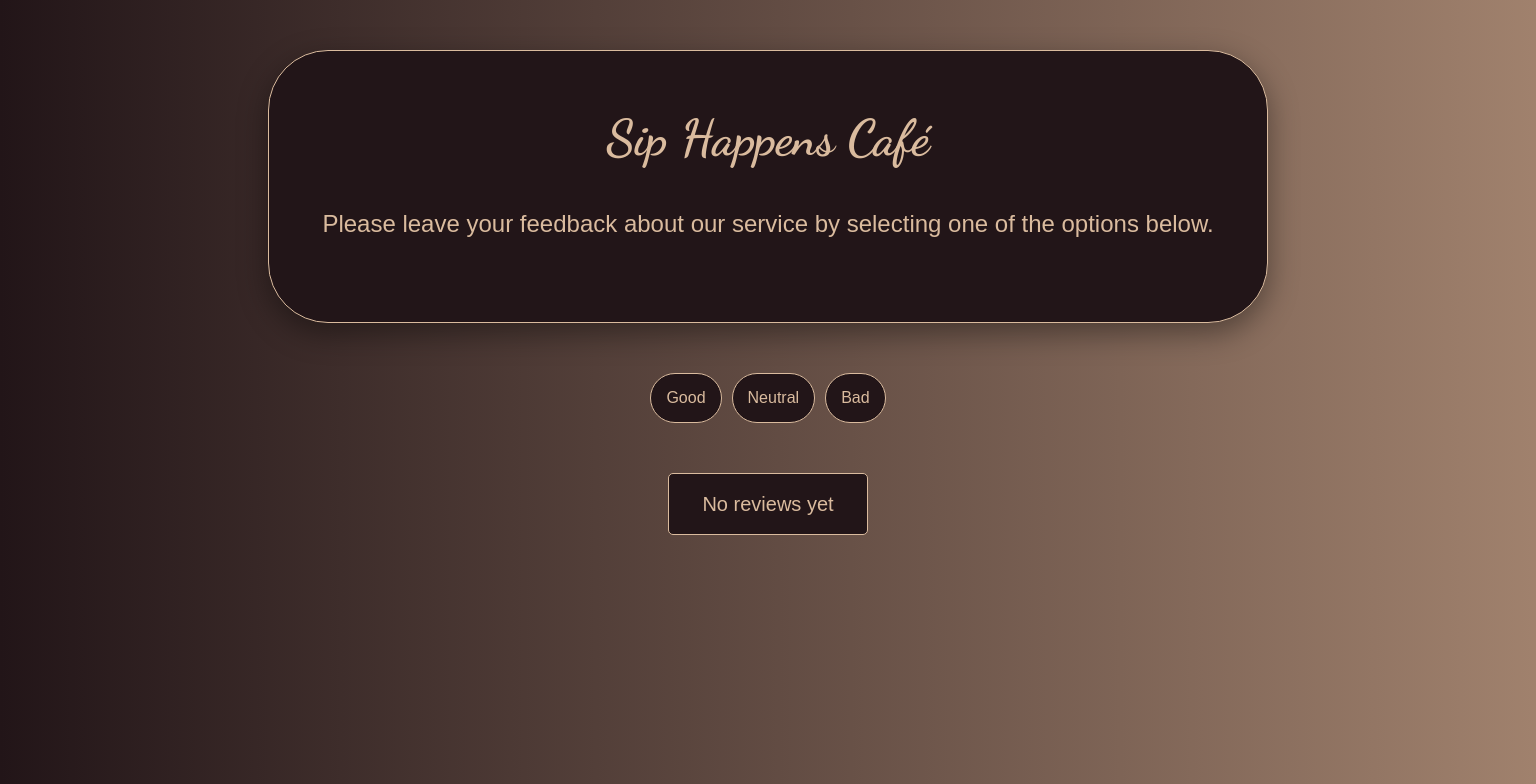
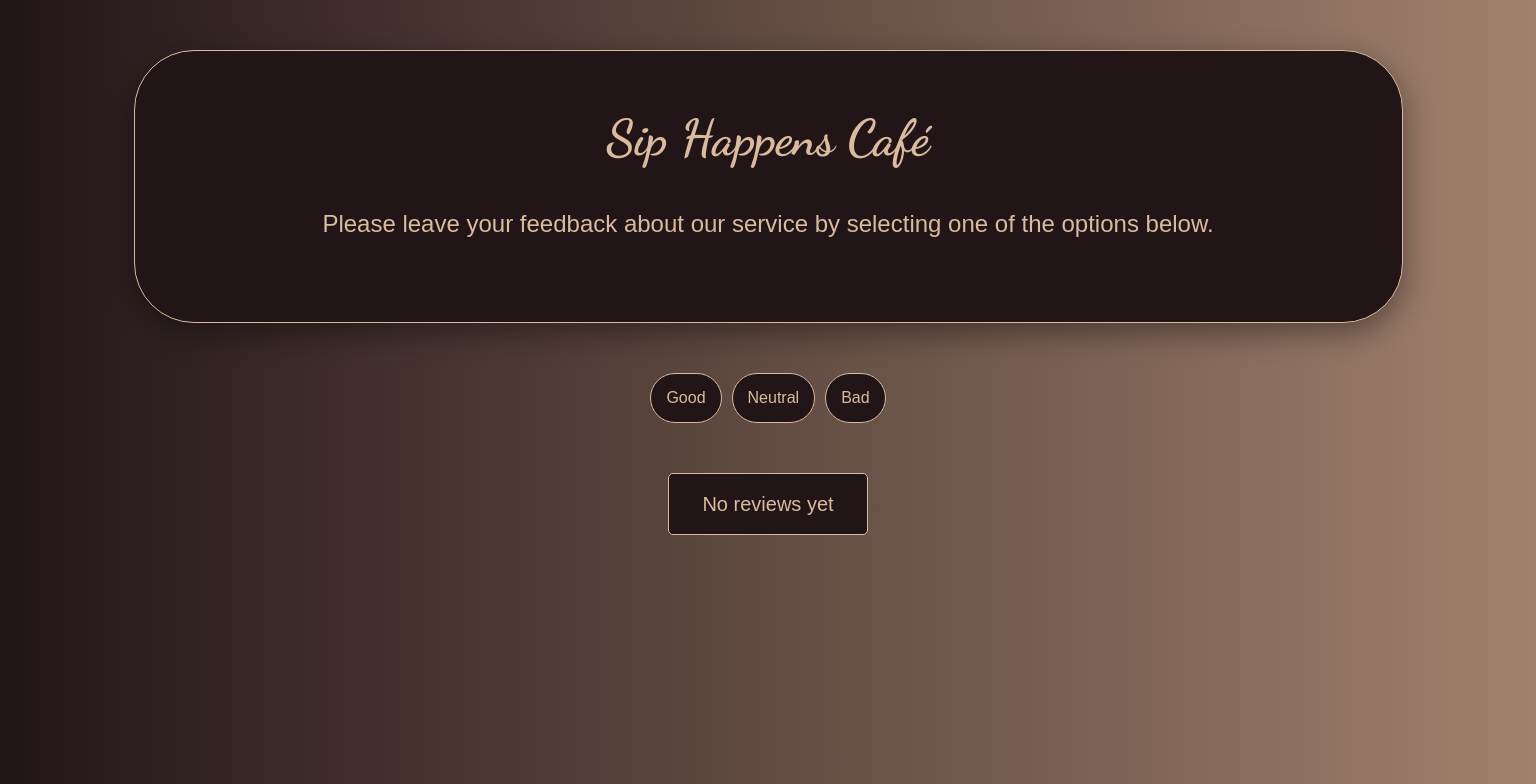
Before and after one commit to KaterynaKocheharova/goit-react-hw-02, a React (Vite) app: page / in a window 1536 px wide. Shown: the top 784 px of the page. Built offline with nearby package versions, Linux system fonts and the light colour scheme.

Commit message:
make descr responsive

```diff
--- a/src/components/Description/Description.module.css
+++ b/src/components/Description/Description.module.css
@@ -1,4 +1,5 @@
 .descr-card {
+  width: 90%;
   margin-right: auto;
   margin-left: auto;
   background-color: var(--dark-container);
@@ -8,21 +9,8 @@
   padding-bottom: 50px;
   padding-right: 10px;
   padding-left: 10px;
-  max-width: 300px;
   border-radius: 60px;
   margin-bottom: var(--big-mb);
-}
-
-@media screen and(min-width: 768px) {
-  .descr-card {
-    max-width: 700px;
-  }
-}
-
-@media screen and (min-width: 1440px) {
-  .descr-card {
-    max-width: 1000px;
-  }
 }
 
 .title {
```
